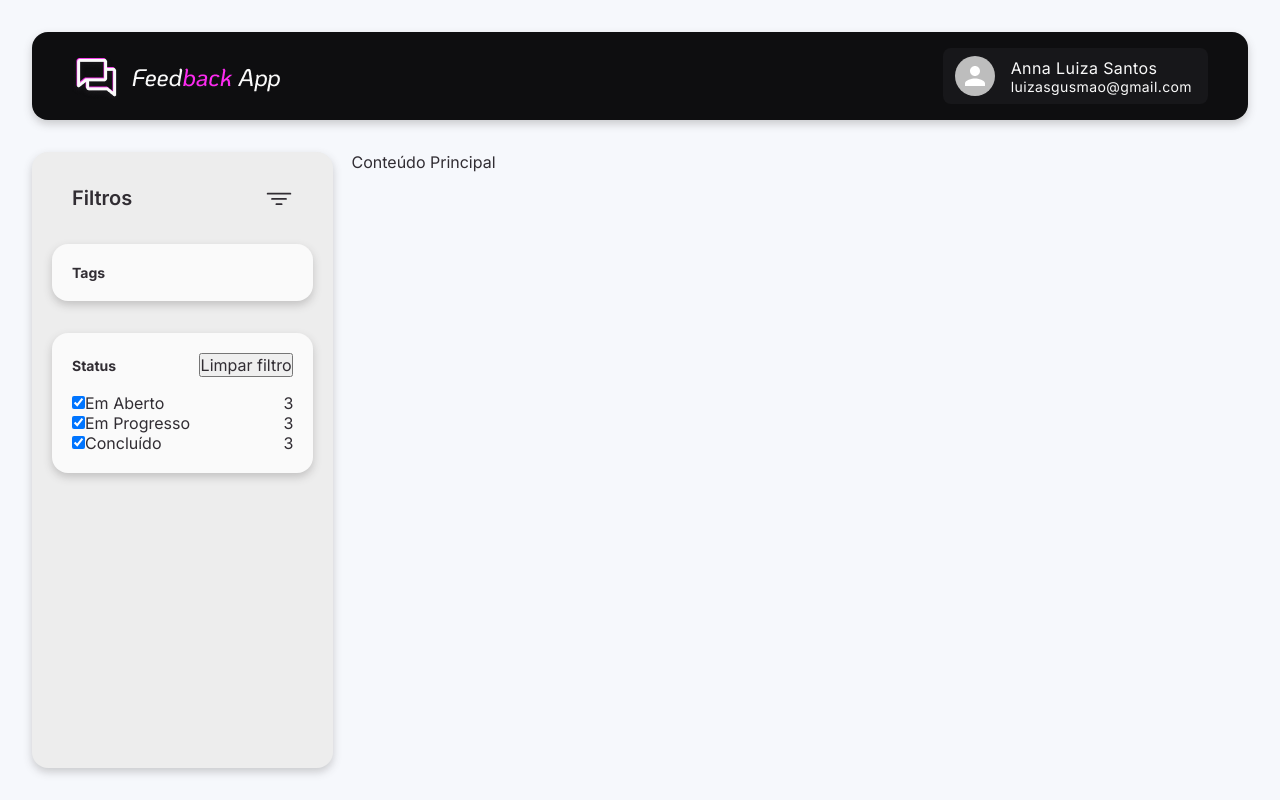
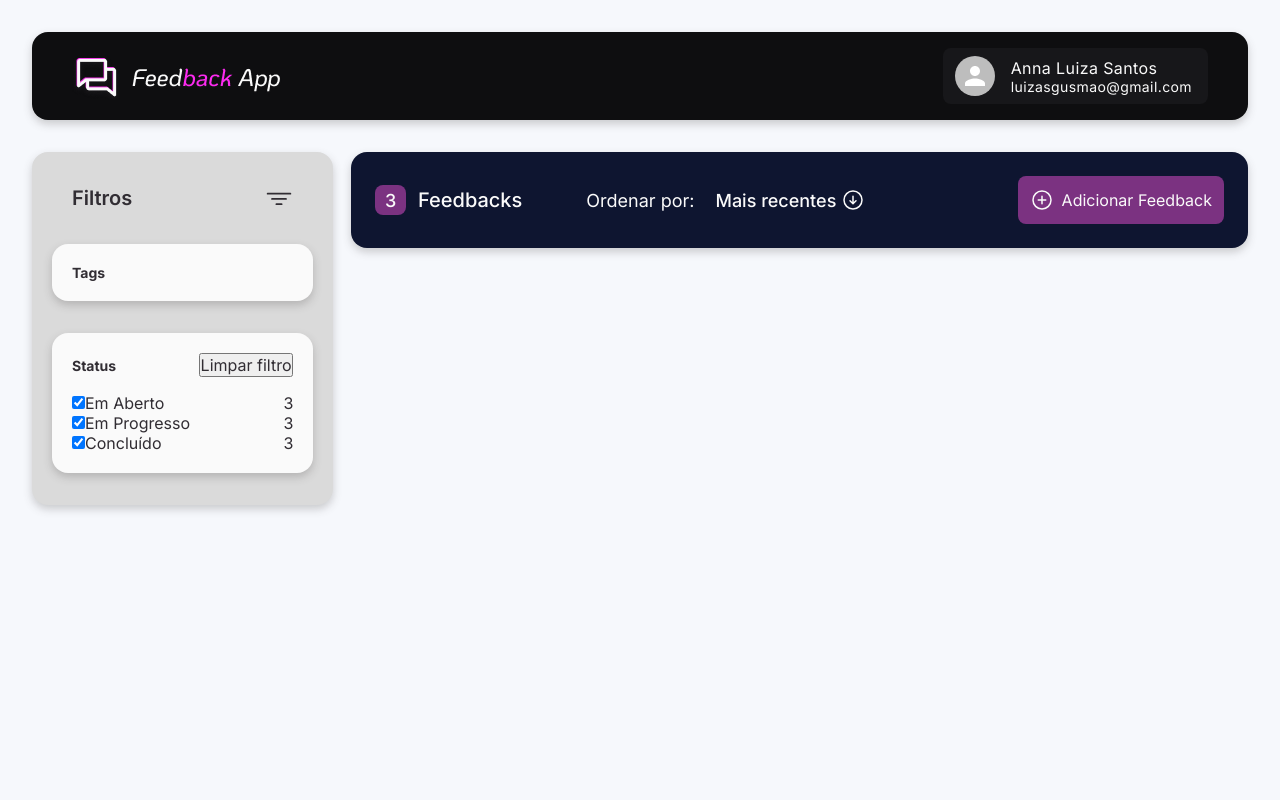
Before and after one commit to Anna-Luiza-Gusmao/feedback-app, a React (Vite) app: page / in a window 1280 px wide. Both pictures are taken after a click on the button "Entre com o Google". Built offline with nearby package versions, Linux system fonts and the light colour scheme.

Commit message:
add: header main content with statics buttons

```diff
--- /dev/null
+++ b/src/pages/Home/components/Header/index.tsx
@@ -0,0 +1,44 @@
+import { ArrowCircleDown, ArrowCircleUp, PlusCircle } from "@phosphor-icons/react"
+import { AddFeedbackButton, Box, HeaderContainer, NumberFeedbacksContainer, OrdererButton, OrdererContainer } from "./styles"
+import { useState } from "react"
+
+export function Header() {
+    const [feedbacksMostRecent, setFeedbacksMostRecent] = useState(true)
+
+    const handleOrderOfFeedbacks = () => {
+        setFeedbacksMostRecent(!feedbacksMostRecent)
+    }
+
+    return (
+        <HeaderContainer>
+            <Box>
+                <NumberFeedbacksContainer>
+                    <div>
+                        <p>3</p>
+                    </div>
+                    <p>Feedbacks</p>
+                </NumberFeedbacksContainer>
+                <OrdererContainer>
+                    <p>Ordenar por:</p>
+                    {
+                        feedbacksMostRecent ? (
+                            <OrdererButton onClick={handleOrderOfFeedbacks}>
+                                <p>Mais recentes</p>
+                                <ArrowCircleDown size={24} />
+                            </OrdererButton>
+                        ) : (
+                            <OrdererButton onClick={handleOrderOfFeedbacks}>
+                                <p>Mais antigos</p>
+                                <ArrowCircleUp size={24} />
+                            </OrdererButton>
+                        )
+                    }
+                </OrdererContainer>
+            </Box>
+            <AddFeedbackButton>
+                <PlusCircle size={24} />
+                <p>Adicionar Feedback</p>
+            </AddFeedbackButton>
+        </HeaderContainer>
+    )
+}
--- /dev/null
+++ b/src/pages/Home/components/Header/styles.ts
@@ -0,0 +1,88 @@
+import styled from "styled-components"
+
+export const HeaderContainer = styled.div`
+    display: flex;
+    align-items: center;
+    justify-content: space-between;
+    padding: 1.5rem;
+
+    background-color: ${props => props.theme.colors["blue-700"]};
+    border-radius: 16px;
+    box-shadow: 0px 4px 8px 0px ${props => props.theme.colors["gray-600"]};
+`
+
+export const Box = styled.div`
+    display: flex;
+    gap: 4rem;
+    align-items: center;
+    flex: 1;
+
+    section {
+        display: flex;
+        align-items: center;
+        color: ${props => props.theme.colors.white};
+    }
+`
+
+export const NumberFeedbacksContainer = styled.section`
+    gap: 0.75rem;
+
+    div {
+        padding: 0.3rem 0.6rem;
+        border-radius: 8px;
+        background-color: ${props => props.theme.colors["purple-300"]};
+
+        p {
+            font-size: 1.125rem;
+        }
+    }
+
+    p {
+        font-size: 1.25rem;
+        font-weight: 500;
+    }
+`
+
+export const OrdererContainer = styled.section`
+    gap: 0.5rem;
+    font-size: 1.125rem;
+    font-weight: 400;
+`
+
+const PatternButton = styled.button`
+    all: unset;
+    display: flex;
+    align-items: center;
+
+    cursor: pointer;
+    border-radius: 8px;
+`
+
+export const OrdererButton = styled(PatternButton)`
+    justify-content: space-evenly;
+    width: 10rem;
+
+    padding: 0.5rem;
+    transition: background 0.25s ease-in-out;
+
+    p {
+        font-weight: 500;
+    }
+
+    &:hover {
+        background-color: ${props => props.theme.colors["blue-500"]};
+    }
+`
+
+export const AddFeedbackButton = styled(PatternButton)`
+    gap: 0.5rem;
+
+    padding: 0.75rem;
+    color: ${props => props.theme.colors.white};
+    background-color: ${props => props.theme.colors["purple-300"]};
+    transition: background-color 0.25s ease-in-out;
+
+    &:hover {
+        background-color: ${props => props.theme.colors["purple-400"]};
+    }
+`
--- a/src/pages/Home/index.tsx
+++ b/src/pages/Home/index.tsx
@@ -8,6 +8,7 @@ import {
     HomeContainer,
     NavBar
 } from "./styles"
+import { Header } from "./components/Header"
 
 export function HomePage() {
     return (
@@ -53,7 +54,7 @@ export function HomePage() {
                 </BoxFromNavbar>
             </NavBar>
             <Content>
-                Conteúdo Principal
+                <Header />
             </Content>
         </HomeContainer>
     )
--- a/src/pages/Root/styles.ts
+++ b/src/pages/Root/styles.ts
@@ -3,6 +3,6 @@ import styled from "styled-components"
 export const Content = styled.div`
     display: flex;
     flex-direction: column;
-    width: 100vw;
-    height: 100vh;
+    width: 100%;
+    height: 100%;
 `
--- a/src/styles/theme/default.ts
+++ b/src/styles/theme/default.ts
@@ -3,6 +3,8 @@ export const defaultTheme = {
     colors: {
         'white': '#FAFAFA',
 
+        'blue-700': '#0E1530',
+        'blue-500': '#181F3E',
         'blue-100': '#F6F8FC',
 
         'black-700': '#0E0E10',
@@ -12,8 +14,9 @@ export const defaultTheme = {
         'gray-600': 'rgba(72, 69, 69, 0.25)',
         'gray-400': '#525151',
         'gray-300': '#BBBCBC',
-        'gray-100': '#EDEDED',
+        'gray-100': '#DADADA',
 
+        'purple-400': '#8C1280',
         'purple-300': '#7B3281'
     },
 }
```
